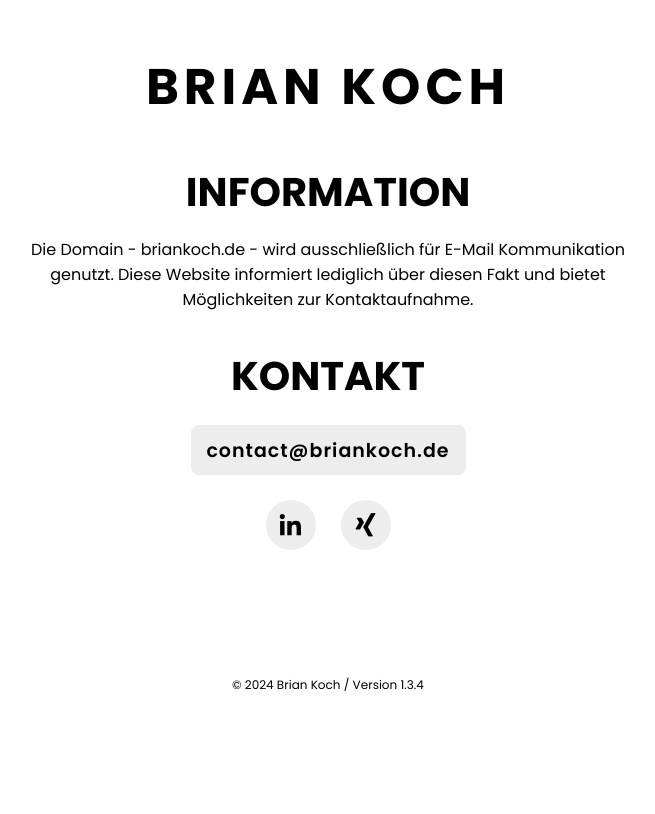
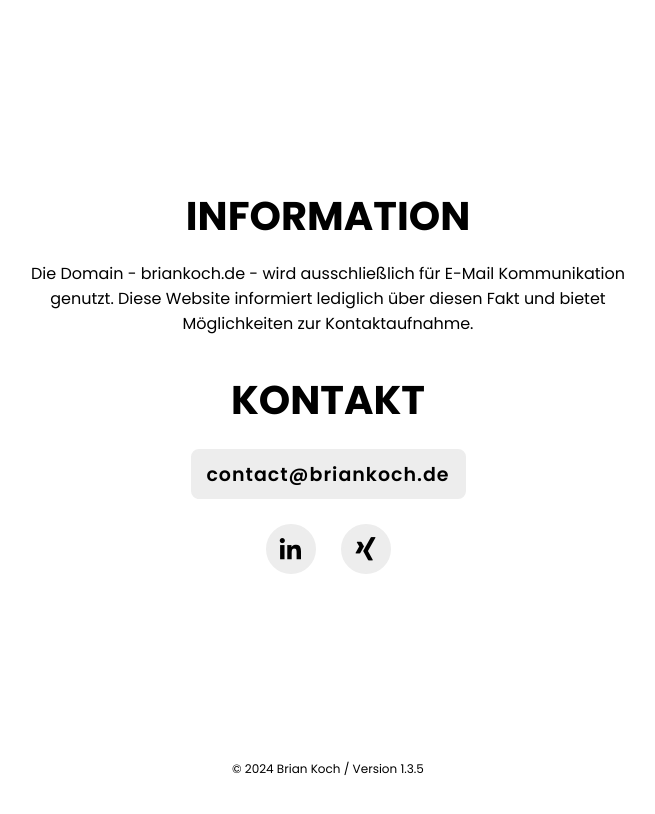
Before and after one commit to b-ria-n/personal, a plain HTML site: page index.html in a window 1280 px wide. Shown: the top 814 px of the page, without its empty margins (312-967 px from the left). Drawn offline with nearby package versions, Linux system fonts and the light colour scheme.

Commit message:
Add files via upload

```diff
--- a/index.html
+++ b/index.html
@@ -19,12 +19,6 @@
 </head>
 
 <body>
-
-	<section class="header">
-
-		<bk>BRIAN KOCH</bk>
-
-	</section>
 
 	<section class="home">
 
@@ -53,7 +47,7 @@
 
 	<section class="footer">
 
-		<f1>© 2024 Brian Koch / Version 1.3.4</f1>
+		<f1>© 2024 Brian Koch / Version 1.3.5</f1>
 
     </section>
 
--- a/style.css
+++ b/style.css
@@ -8,44 +8,24 @@
 }
 
 body, html {
-    height: 95%;
+    height: 100%;
 	color: #000000;
 	text-align: center;
 	align-items: center;
 	display: flex;
     flex-direction: column;
-}
-
-.header {
-	max-height: 5%;
-
-}
-
-.header bk {
-	position: center;
-	font-size: 50px;
-	text-decoration: none;
-	display: flex;
-    justify-content: center;
-    align-items: center;
-	font-weight: 700;
-	text-align: center;
-	margin: 50px;
-	letter-spacing: 5px;
 	overflow: hidden;
-
 }
 
 .home {
 	display: flex;
 	align-items: center;
 	justify-content: center;
-	min-height: 80vh;
-	max-width: 80vh;
+	min-height: 95vh;
+	max-width: 75vh;
 }
 
 .home-content {
-	max-width: 75vh;
 	overflow: hidden;
 }
 
```
